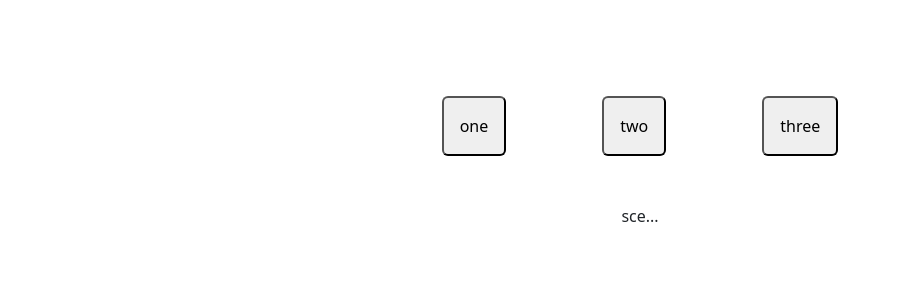
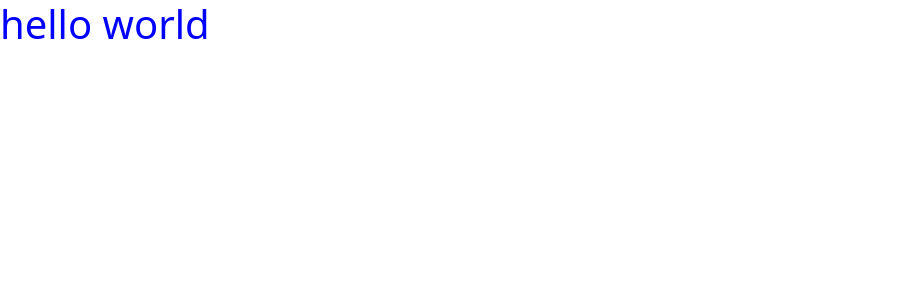
Before and after one commit to frame88/recap.2, an Angular app: page / in a window 1280 px wide. Shown: the top 300 px of the page, without its empty margins (0-898 px from the left). Built offline with nearby package versions, Linux system fonts and the light colour scheme.

Commit message:
inline styles rules

```diff
--- a/src/app/app.component.ts
+++ b/src/app/app.component.ts
@@ -1,32 +1,15 @@
-import { Component } from '@angular/core';
+import { Component, OnInit } from '@angular/core';
 
 @Component({
   selector: 'app-root',
   template: `
-    <div class="container text-center mt-5">
-      <button class="m-5 p-3 rounded" (click)="goto('one')">one</button>
-      <button class="m-5 p-3 rounded" (click)="goto('two')">two</button>
-      <button class="m-5 p-3 rounded" (click)="goto('three')">three</button>
-
-      <div [ngSwitch]="section">
-        <div *ngSwitchCase="'one'">
-          sce...
-        </div>
-        <div *ngSwitchCase="'two'">
-          ...mochi...
-        </div>
-        <div *ngSwitchDefault>
-          ...legge
-        </div>
-      </div>
-
-    </div>
-  `
+    <h1 class="male">hello world</h1>
+  `,
+  styles: [`
+    .male { color: blue }
+    .female { color: pink }
+  `]
 })
 export class AppComponent {
-  section = 'one';
 
-  goto(value: string) {
-    this.section = value;
-  }
 }
```
